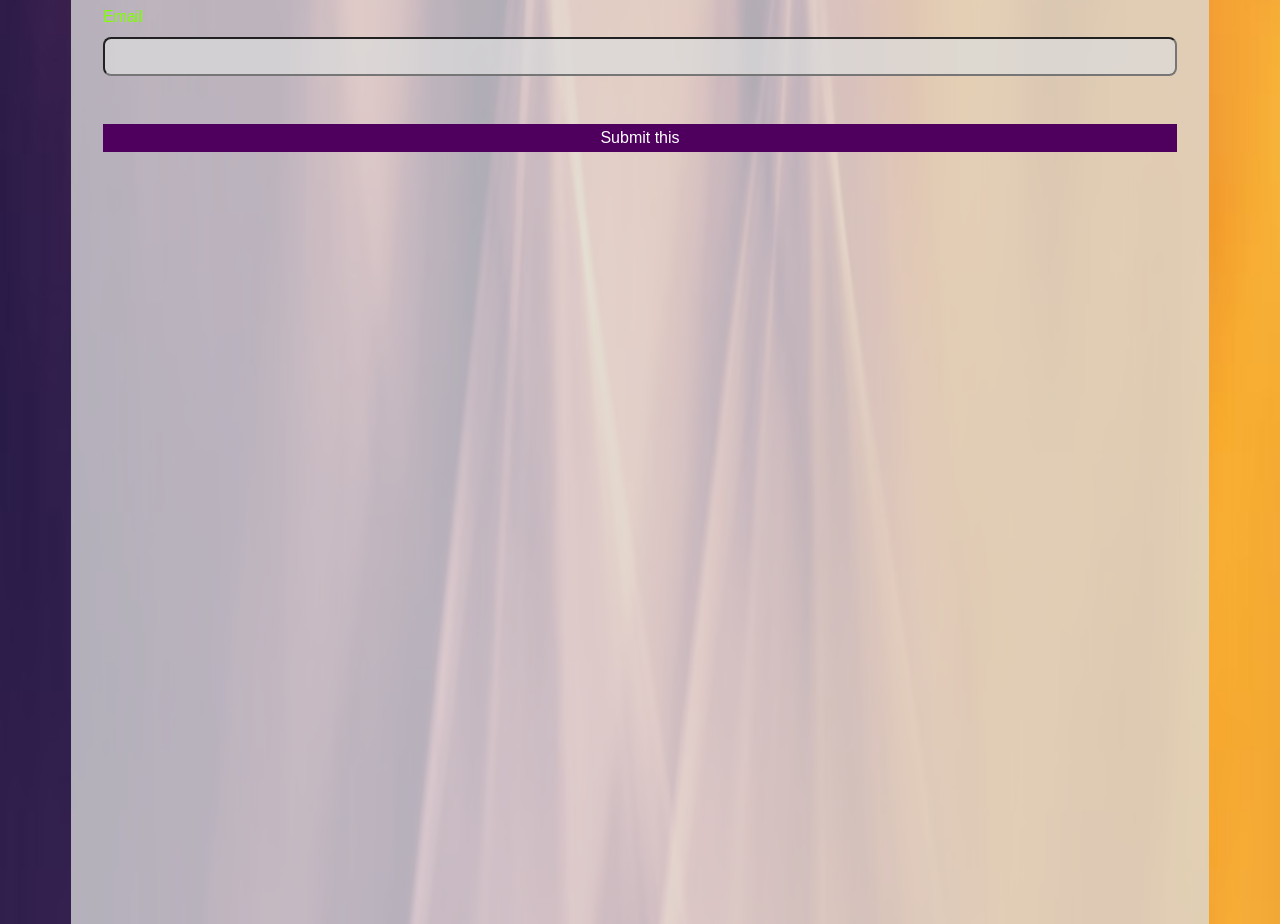
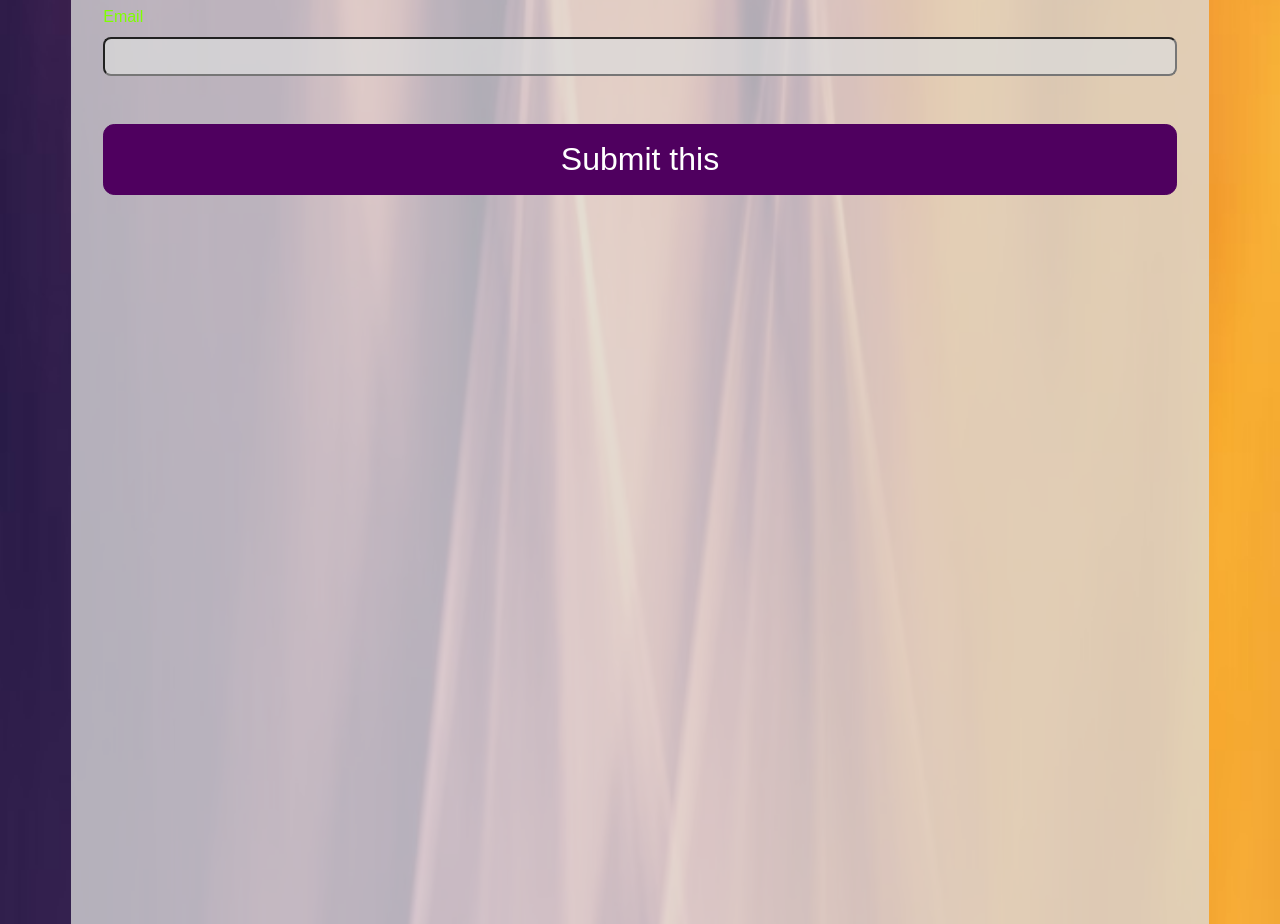
Before and after one commit to Mr-Smyth/react-user-store, a React (Create React App) app: page / in a window 1280 px wide. Shown: the part 800-1724 px from the top of the page. Built offline with nearby package versions, Linux system fonts and the light colour scheme.

Commit message:
Add local button styling to used button in card.module.css

```diff
--- a/src/components/UI/Button.js
+++ b/src/components/UI/Button.js
@@ -12,6 +12,7 @@ const Button = (props) => {
       // classname will be both the default styles, with overiding from the styles applied to the button being used.
       className={`${classes.button} ${props.myClassName}`}
     >
+        {/* Use the text at the button being used - which is a child of the button */}
       {props.children}
     </button>
   );
--- a/src/components/Users/AddUser.js
+++ b/src/components/Users/AddUser.js
@@ -25,7 +25,7 @@ const AddUser = (props) => {
         <label htmlFor="email">Email</label>
         <input id="email" type="email"></input>
 
-        <Button>Submit this</Button>
+        <Button type="submit" >Submit this</Button>
       </form>
     </Card>
   );
--- a/src/components/Users/AddUser.module.css
+++ b/src/components/Users/AddUser.module.css
@@ -25,3 +25,9 @@
     margin-bottom: 0.7rem;
     color: chartreuse;
 }
+
+.user button {
+    border-radius: 0.7rem;
+    padding: 1rem;
+    font-size: 2rem;
+}
```
